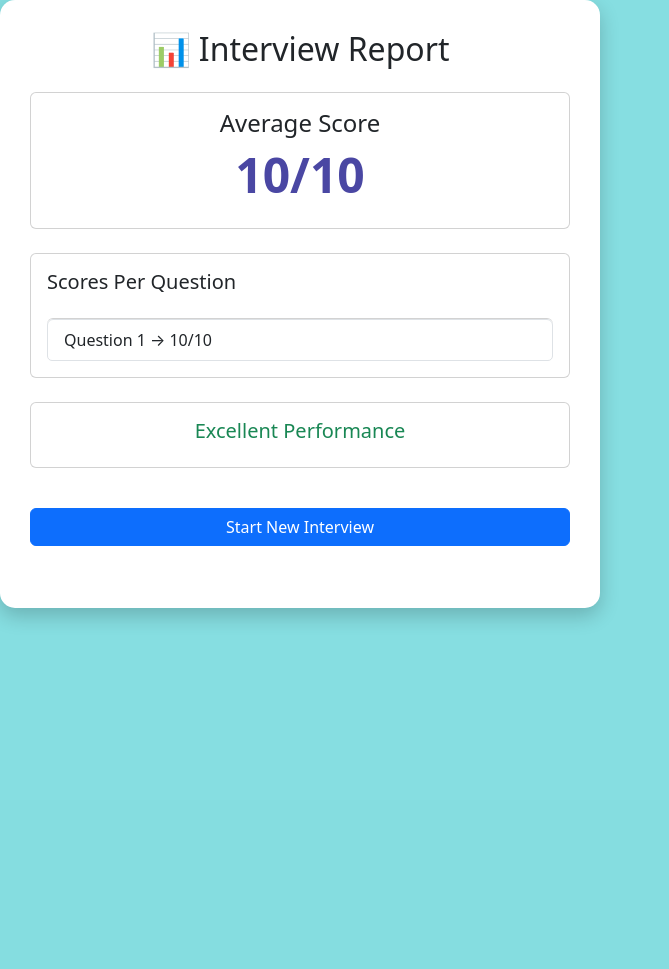
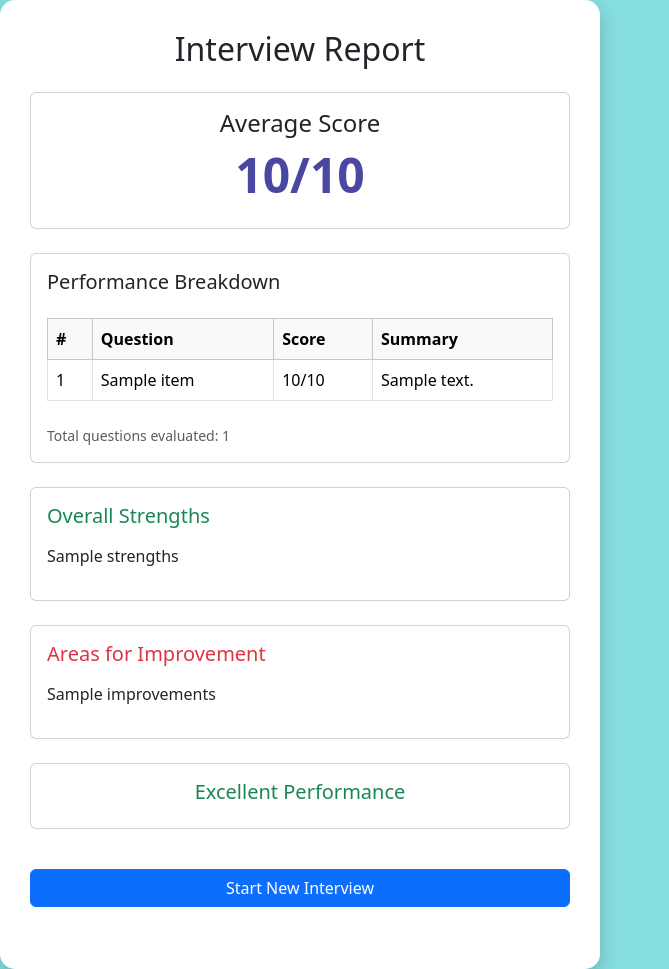
Before and after one commit to amnazahoor-hue/AI_Interview_Coach_Project, a Flask app: template templates/report.html in a window 1280 px wide. Shown: the whole page, without its empty margins (0-669 px from the left). Before the commit the page ends 621 px from the top, so only its background shows below. Run offline with Flask 3, Linux system fonts and the light colour scheme; the template is opened without the code that fills it: most values are stand-ins (such as "Sample title", 1, 10 or a date in 2020); parts of the project's set-up code (start-up, migrations or seed data) failed here and were passed over; some libraries are stand-ins or nearby versions.

Commit message:
Initial commit - AI Interview Coach

```diff
--- a/app.py
+++ b/app.py
@@ -1,5 +1,5 @@
 from flask import Flask, render_template, request, session, redirect, jsonify
-import os, json
+import os, json, re
 from dotenv import load_dotenv
 from groq import Groq
 from prompts.interviewer import INTERVIEWER_PROMPT
@@ -9,7 +9,13 @@ load_dotenv()
 
 app = Flask(__name__)
 app.secret_key = os.getenv("FLASK_SECRET_KEY")
+if not app.secret_key:
+    raise ValueError("FLASK_SECRET_KEY is missing")
+
 client = Groq(api_key=os.getenv("GROQ_API_KEY"))
+if not client:
+    raise ValueError("GROQ_API_KEY is missing")
+
 
 def call_llm(system_prompt, messages):
     try:
@@ -24,9 +30,11 @@ def call_llm(system_prompt, messages):
         print("LLM Error:", e)
         return "Error generating response"
 
+
 @app.route('/')
 def index():
     return render_template("index.html")
+
 
 @app.route('/start', methods=['POST'])
 def start():
@@ -36,14 +44,18 @@ def start():
     session['current_question_index'] = 0
     session['conversation_history'] = []
     session['scores'] = []
+    session['report_data'] = []
     session['questions_asked'] = []
+
     return redirect('/interview')
+
 
 @app.route('/interview', methods=['GET'])
 def interview():
     if 'job_role' not in session:
         return redirect('/')
 
+    # First question
     if session['current_question_index'] == 0:
         system_prompt = INTERVIEWER_PROMPT.format(
             job_role=session['job_role'],
@@ -53,67 +65,387 @@ def interview():
         question = call_llm(system_prompt, [])
         session['conversation_history'].append({"role": "assistant", "content": question})
         session['questions_asked'].append(question)
-        session['current_question_index'] = 1
+        session['current_question_index'] = 1  # Keep this as is - first question asked
 
     current_question = session['conversation_history'][-1]['content']
     return render_template(
         "interview.html",
         question=current_question,
-        current=session['current_question_index'],
+        current=session['current_question_index'],  # This shows "Question 1 of 3"
         total=session['total_questions']
     )
 
 @app.route('/answer', methods=['POST'])
 def answer():
-    user_answer = request.form.get("answer")
-    session['conversation_history'].append({"role": "user", "content": user_answer})
+    data = request.get_json()
+    user_answer = data.get("answer")
+
+    # Get the current question
     current_question = session['questions_asked'][-1]
 
+    # Append user's answer to conversation history
+    session['conversation_history'].append({
+        "role": "user",
+        "content": user_answer
+    })
+
+    # Generate feedback using LLM
     feedback_prompt = FEEDBACK_PROMPT.format(
         job_role=session['job_role'],
         question=current_question,
         answer=user_answer
     )
     feedback = call_llm(feedback_prompt, session['conversation_history'])
+    print("RAW LLM RESPONSE:\n", feedback)
 
+    # Parse JSON safely
     try:
-        feedback_json = json.loads(feedback)
-    except:
+        json_match = re.search(r'\{.*\}', feedback, re.DOTALL)
+        if json_match:
+            feedback_json = json.loads(json_match.group())
+        else:
+            raise ValueError("No JSON found")
+    except Exception as e:
+        print("Parsing Error:", e)
         feedback_json = {
-            "score": 5,
+            "score": 0,
             "strengths": "Could not evaluate properly",
             "weaknesses": "Parsing error",
             "ideal_answer": "N/A"
         }
 
+    # Ensure score is int
+    feedback_json["score"] = int(feedback_json.get("score", 0))
+
+    # Store data for report
+    session['report_data'].append({
+        "question": current_question,
+        "score": feedback_json["score"],
+        "strengths": feedback_json["strengths"],
+        "weaknesses": feedback_json["weaknesses"],
+        "summary": f"Good: {feedback_json['strengths']} | Improve: {feedback_json['weaknesses']}"
+    })
+
+    # Store scores
     session['scores'].append(feedback_json["score"])
 
-    if session['current_question_index'] < session['total_questions']:
+    # IMPORTANT: Force session to be saved
+    session.modified = True
+
+    # DEBUG: Print the current state
+    print(f"Current question index: {session['current_question_index']}")
+    print(f"Total questions: {session['total_questions']}")
+    print(f"Report data length: {len(session['report_data'])}")
+    print(f"Scores length: {len(session['scores'])}")
+    print(f"Questions asked length: {len(session['questions_asked'])}")
+
+    # Check if this was the last question
+    is_last_question = session['current_question_index'] == session['total_questions']
+
+    if is_last_question:
+        # Last question finished, show report button
+        response_data = {
+            "feedback": feedback_json,
+            "finished": True
+        }
+    else:
+        # Generate next question
         next_prompt = INTERVIEWER_PROMPT.format(
             job_role=session['job_role'],
             experience_level=session['experience_level'],
             questions_already_asked=session['questions_asked']
         )
         next_question = call_llm(next_prompt, session['conversation_history'])
-        session['conversation_history'].append({"role": "assistant", "content": next_question})
+        session['conversation_history'].append({
+            "role": "assistant",
+            "content": next_question
+        })
         session['questions_asked'].append(next_question)
+
+        # Increment the question index for the next question
         session['current_question_index'] += 1
-        return jsonify({"feedback": feedback_json, "next_question": next_question, "finished": False})
+        session.modified = True
+
+        response_data = {
+            "feedback": feedback_json,
+            "next_question": next_question,
+            "finished": False
+        }
+
+    # Force session to be saved before returning
+    session.modified = True
+    return jsonify(response_data)
+# @app.route('/answer', methods=['POST'])
+# def answer():
+    data = request.get_json()
+    user_answer = data.get("answer")
+
+    # Get the current question
+    current_question = session['questions_asked'][-1]
+
+    # Append user's answer to conversation history
+    session['conversation_history'].append({
+        "role": "user",
+        "content": user_answer
+    })
+
+    # Generate feedback using LLM
+    feedback_prompt = FEEDBACK_PROMPT.format(
+        job_role=session['job_role'],
+        question=current_question,
+        answer=user_answer
+    )
+    feedback = call_llm(feedback_prompt, session['conversation_history'])
+    print("RAW LLM RESPONSE:\n", feedback)
+
+    # Parse JSON safely
+    try:
+        json_match = re.search(r'\{.*\}', feedback, re.DOTALL)
+        if json_match:
+            feedback_json = json.loads(json_match.group())
+        else:
+            raise ValueError("No JSON found")
+    except Exception as e:
+        print("Parsing Error:", e)
+        feedback_json = {
+            "score": 0,
+            "strengths": "Could not evaluate properly",
+            "weaknesses": "Parsing error",
+            "ideal_answer": "N/A"
+        }
+
+    # Ensure score is int
+    feedback_json["score"] = int(feedback_json.get("score", 0))
+
+    # Store data for report
+    session['report_data'].append({
+        "question": current_question,
+        "score": feedback_json["score"],
+        "strengths": feedback_json["strengths"],
+        "weaknesses": feedback_json["weaknesses"],
+        "summary": f"Good: {feedback_json['strengths']} | Improve: {feedback_json['weaknesses']}"
+    })
+
+    # Store scores
+    session['scores'].append(feedback_json["score"])
+    print("Scores so far:", session['scores'])
+
+    # Check if this was the last question
+    # session['current_question_index'] currently equals the number of questions asked so far
+    # For example, after question 1, it's 1; after question 2, it's 2; etc.
+    is_last_question = session['current_question_index'] == session['total_questions']
+
+    if is_last_question:
+        # Last question finished, show report button
+        return jsonify({
+            "feedback": feedback_json,
+            "finished": True
+        })
     else:
-        return jsonify({"feedback": feedback_json, "finished": True})
+        # Generate next question
+        next_prompt = INTERVIEWER_PROMPT.format(
+            job_role=session['job_role'],
+            experience_level=session['experience_level'],
+            questions_already_asked=session['questions_asked']
+        )
+        next_question = call_llm(next_prompt, session['conversation_history'])
+        session['conversation_history'].append({
+            "role": "assistant",
+            "content": next_question
+        })
+        session['questions_asked'].append(next_question)
+
+        # Increment the question index for the next question
+        session['current_question_index'] += 1
+
+        return jsonify({
+            "feedback": feedback_json,
+            "next_question": next_question,
+            "finished": False
+        })
+
+
+# @app.route('/interview', methods=['GET'])
+# def interview():
+#     if 'job_role' not in session:
+#         return redirect('/')
+
+#     # First question
+#     if session['current_question_index'] == 0:
+#         system_prompt = INTERVIEWER_PROMPT.format(
+#             job_role=session['job_role'],
+#             experience_level=session['experience_level'],
+#             questions_already_asked=session['questions_asked']
+#         )
+#         question = call_llm(system_prompt, [])
+#         session['conversation_history'].append({"role": "assistant", "content": question})
+#         session['questions_asked'].append(question)
+#         session['current_question_index'] = 1  # This is the issue - setting to 1 after first question
+
+#     current_question = session['conversation_history'][-1]['content']
+#     return render_template(
+#         "interview.html",
+#         question=current_question,
+#         current=session['current_question_index'],
+#         total=session['total_questions']
+#     )
+
+
+# @app.route('/answer', methods=['POST'])
+# def answer():
+    data = request.get_json()
+    user_answer = data.get("answer")
+
+    # Get the current question
+    current_question = session['questions_asked'][-1]
+
+    # Append user's answer to conversation history
+    session['conversation_history'].append({
+        "role": "user",
+        "content": user_answer
+    })
+
+    # Generate feedback using LLM
+    feedback_prompt = FEEDBACK_PROMPT.format(
+        job_role=session['job_role'],
+        question=current_question,
+        answer=user_answer
+    )
+    feedback = call_llm(feedback_prompt, session['conversation_history'])
+    print("RAW LLM RESPONSE:\n", feedback)
+
+    # Parse JSON safely
+    try:
+        json_match = re.search(r'\{.*\}', feedback, re.DOTALL)
+        if json_match:
+            feedback_json = json.loads(json_match.group())
+        else:
+            raise ValueError("No JSON found")
+    except Exception as e:
+        print("Parsing Error:", e)
+        feedback_json = {
+            "score": 0,
+            "strengths": "Could not evaluate properly",
+            "weaknesses": "Parsing error",
+            "ideal_answer": "N/A"
+        }
+
+    # Ensure score is int
+    feedback_json["score"] = int(feedback_json.get("score", 0))
+
+    # Store data for report
+    session['report_data'].append({
+        "question": current_question,
+        "score": feedback_json["score"],
+        "strengths": feedback_json["strengths"],
+        "weaknesses": feedback_json["weaknesses"],
+        "summary": f"Good: {feedback_json['strengths']} | Improve: {feedback_json['weaknesses']}"
+    })
+
+    # Store scores
+    session['scores'].append(feedback_json["score"])
+    print("Scores so far:", session['scores'])
+
+    # IMPORTANT FIX: Check if this was the last question BEFORE incrementing
+    is_last_question = session['current_question_index'] == session['total_questions'] - 1
+
+    # Increment question index AFTER checking
+    session['current_question_index'] += 1
+
+    if is_last_question:
+        # Last question finished, show report button
+        return jsonify({
+            "feedback": feedback_json,
+            "finished": True
+        })
+    else:
+        # Generate next question
+        next_prompt = INTERVIEWER_PROMPT.format(
+            job_role=session['job_role'],
+            experience_level=session['experience_level'],
+            questions_already_asked=session['questions_asked']
+        )
+        next_question = call_llm(next_prompt, session['conversation_history'])
+        session['conversation_history'].append({
+            "role": "assistant",
+            "content": next_question
+        })
+        session['questions_asked'].append(next_question)
+
+        return jsonify({
+            "feedback": feedback_json,
+            "next_question": next_question,
+            "finished": False
+        })
+
+
+
+# @app.route('/report')
+# def report():
+    if 'scores' not in session or len(session['scores']) == 0:
+        return redirect('/')
+
+    scores = session['scores']
+    report_data = session.get('report_data', [])
+    avg_score = round(sum(scores) / len(scores), 2)
+
+    # Combine all strengths & weaknesses
+    all_strengths = " ".join([item['strengths'] for item in report_data])
+    all_weaknesses = " ".join([item['weaknesses'] for item in report_data])
+
+    return render_template(
+        "report.html",
+        average=avg_score,
+        report_data=report_data,
+        strengths=all_strengths,
+        improvements=all_weaknesses
+    )
 
 @app.route('/report')
 def report():
     if 'scores' not in session or len(session['scores']) == 0:
         return redirect('/')
+
     scores = session['scores']
+    report_data = session.get('report_data', [])
+
+    # DEBUG: Print detailed information
+    print("=" * 50)
+    print("REPORT PAGE DEBUG")
+    print(f"Scores: {scores}")
+    print(f"Number of scores: {len(scores)}")
+    print(f"Report data: {report_data}")
+    print(f"Number of report items: {len(report_data)}")
+
+    # Print each report item in detail
+    for i, item in enumerate(report_data):
+        print(f"Item {i + 1}:")
+        print(f"  Question: {item.get('question', 'N/A')}")
+        print(f"  Score: {item.get('score', 'N/A')}")
+        print(f"  Strengths: {item.get('strengths', 'N/A')}")
+        print(f"  Weaknesses: {item.get('weaknesses', 'N/A')}")
+        print(f"  Summary: {item.get('summary', 'N/A')}")
+
+    print("=" * 50)
+
     avg_score = round(sum(scores) / len(scores), 2)
-    return render_template("report.html", scores=scores, average=avg_score)
 
+    # Combine all strengths & weaknesses
+    all_strengths = " ".join([item['strengths'] for item in report_data])
+    all_weaknesses = " ".join([item['weaknesses'] for item in report_data])
+
+    return render_template(
+        "report.html",
+        average=avg_score,
+        report_data=report_data,
+        strengths=all_strengths,
+        improvements=all_weaknesses
+    )
 @app.route('/reset')
 def reset():
     session.clear()
     return redirect('/')
 
+
 if __name__ == "__main__":
     app.run(debug=True)
--- a/templates/interview.html
+++ b/templates/interview.html
@@ -26,8 +26,10 @@
   <div class="d-flex align-items-center mb-3">
     <button type="button" class="btn btn-primary me-2" id="submitBtn">Submit Answer</button>
     <button type="button" class="btn btn-success me-2" id="nextBtn" style="display:none;">Next Question</button>
+
     <button type="button" class="btn btn-warning me-2" id="reportBtn" style="display:none;" onclick="window.location='/report'">View Report</button>
     <div id="spinner" class="spinner-border text-secondary" style="display:none;"></div>
+
   </div>
 
    <div id="feedbackBox" class="card p-3 mt-3" style="display:none;">
--- a/templates/report.html
+++ b/templates/report.html
@@ -14,26 +14,63 @@
 <div class="container-3">
   <div class="report-screen">
 
-    <h2 class="text-center mb-4">📊 Interview Report</h2>
+    <h2 class="text-center mb-4">Interview Report</h2>
+
+    <!-- Average Score -->
     <div class="card p-3 mb-4 text-center">
         <h4>Average Score</h4>
         <h1 class="score">{{ average }}/10</h1>
     </div>
 
+    <!-- Table: Scores + Summary -->
     <div class="card p-3 mb-4">
-        <h5>Scores Per Question</h5>
-        <ul class="list-group mt-3">
-            {% for score in scores %}
-                <li class="list-group-item">
-                    Question {{ loop.index }} → {{ score }}/10
-                </li>
-            {% endfor %}
-        </ul>
+        <h5>Performance Breakdown</h5>
+
+        <div class="table-responsive mt-3">
+            <table class="table table-bordered">
+                <thead class="table-light">
+                    <tr>
+                        <th>#</th>
+                        <th>Question</th>
+                        <th>Score</th>
+                        <th>Summary</th>
+                    </tr>
+                </thead>
+                <tbody>
+                    {% for item in report_data %}
+                    <tr>
+                        <td>{{ loop.index }}</td>
+                        <td class="text-start">{{ item.question }}</td>
+                        <td>{{ item.score }}/10</td>
+                        <td class="text-start">{{ item.summary }}</td>
+                    </tr>
+                    {% endfor %}
+                </tbody>
+            </table>
+        </div>
+
+        <!-- Debug info to verify data length -->
+        <div class="mt-2 text-muted small">
+            Total questions evaluated: {{ report_data|length }}
+        </div>
     </div>
 
+    <!-- Overall Strengths -->
+    <div class="card p-3 mb-4">
+        <h5 class="text-success">Overall Strengths</h5>
+        <p class="mt-2">{{ strengths }}</p>
+    </div>
+
+    <!-- Areas of Improvement -->
+    <div class="card p-3 mb-4">
+        <h5 class="text-danger">Areas for Improvement</h5>
+        <p class="mt-2">{{ improvements }}</p>
+    </div>
+
+    <!-- Final Verdict -->
     <div class="card p-3 mb-4 text-center">
         {% if average >= 8 %}
-            <h5 class="text-success">Excellent Performance </h5>
+            <h5 class="text-success">Excellent Performance</h5>
         {% elif average >= 5 %}
             <h5 class="text-warning">Good, but needs improvement </h5>
         {% else %}
@@ -41,6 +78,7 @@
         {% endif %}
     </div>
 
+    <!-- Reset -->
     <div class="text-center">
         <a href="/reset" class="btn btn-primary">Start New Interview</a>
     </div>
```
Also changed, not shown: prompts/feedback_prompt.py (+10 -5 lines), static/js/main.js (+82 -55 lines).
